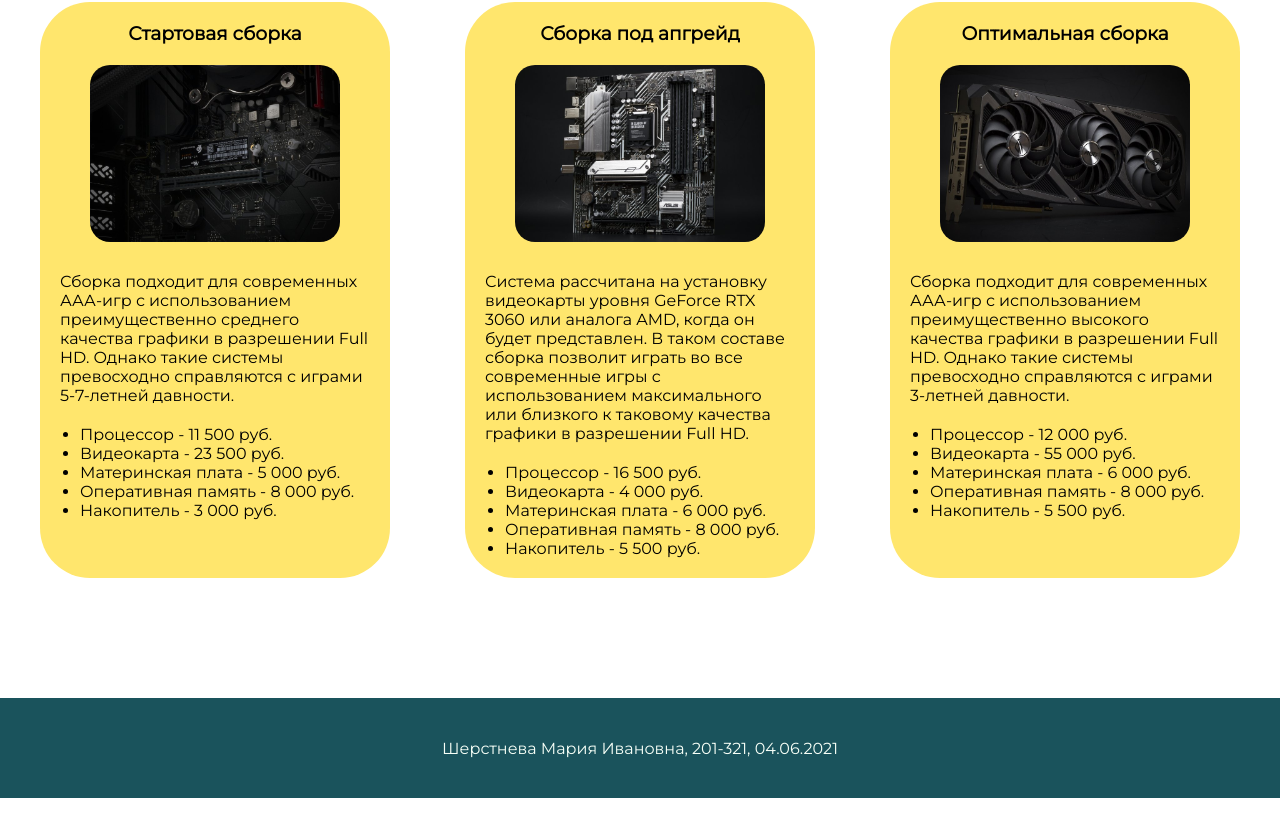
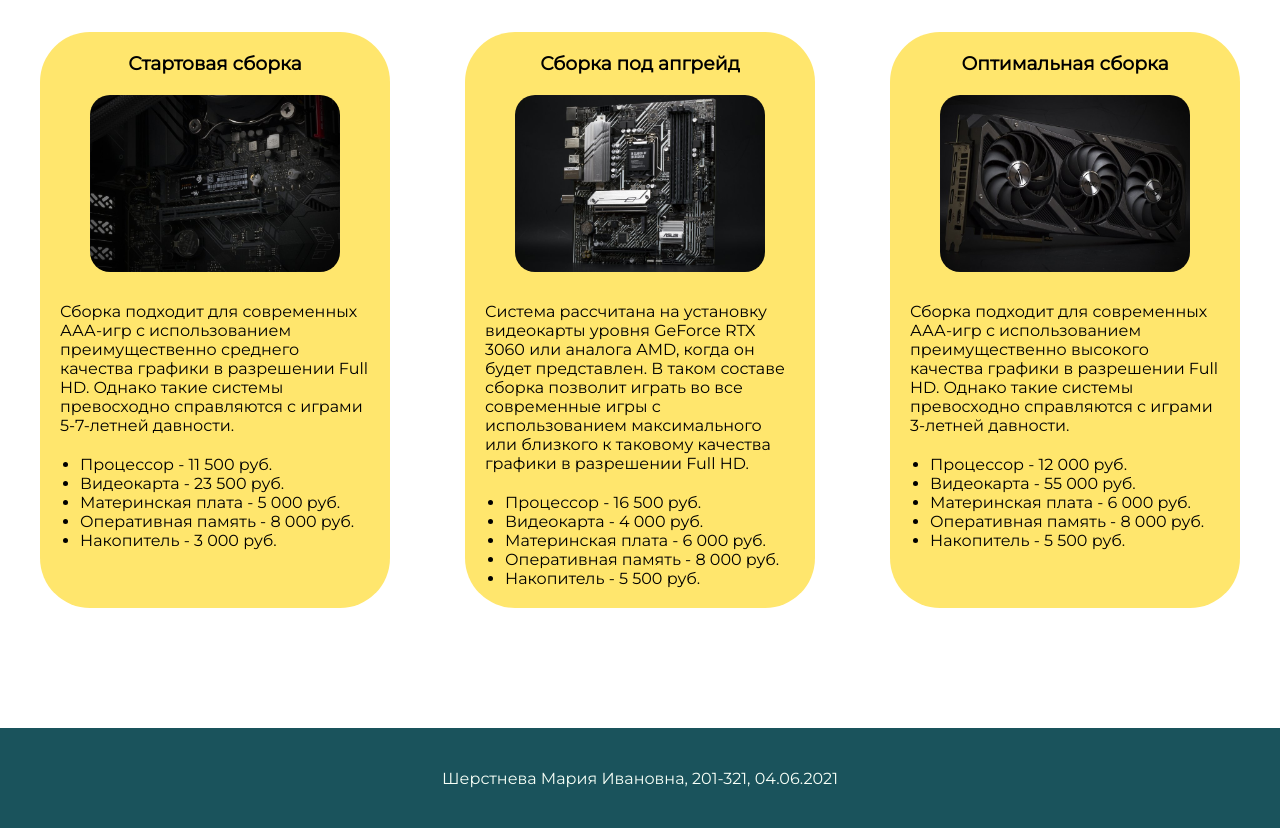
Before and after one commit to Mari525/rk2, a plain HTML site: page index.html in a window 1280 px wide. Shown: the part 933-1761 px from the top of the page. Before the commit the page ends 1731 px from the top, so only its background shows below. Drawn offline with nearby package versions, Linux system fonts and the light colour scheme.

```diff
--- a/style.scss
+++ b/style.scss
@@ -76,6 +76,7 @@
 .main {
 	max-width: 1200px;
 	margin: 0 auto;
+	padding: 30px 0 100px;
 
 	&__heading {
 		margin-top: 20px;
@@ -155,7 +156,6 @@
 
 .footer {
 	bottom: 0;
-	margin-top: 100px;
 	height: 100px;
 	display: flex;
 	align-items: center;
```
Also changed, not shown: style.css, 1 other file.
